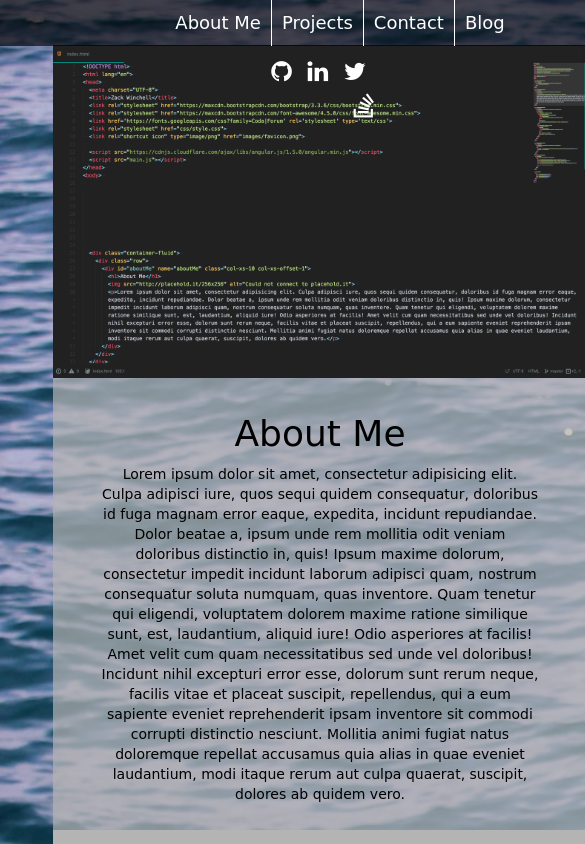
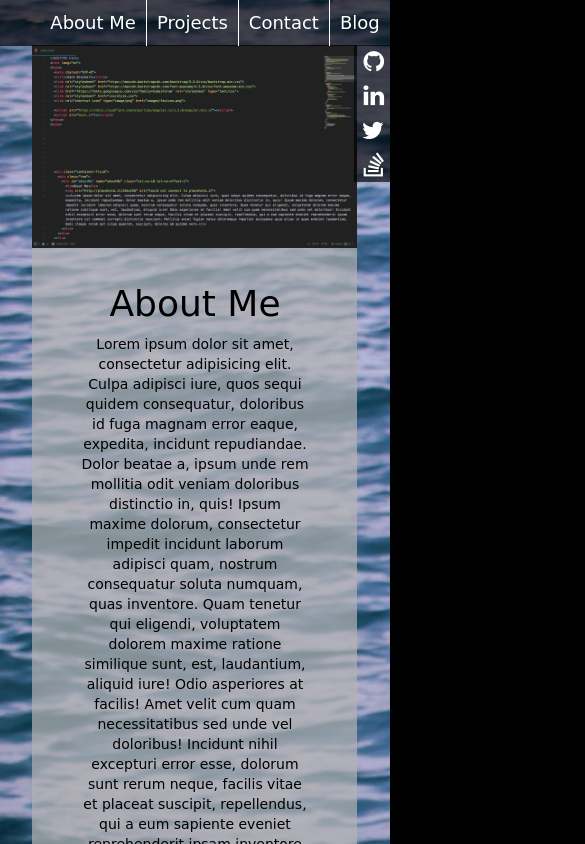
Before and after one commit to Gkjsdll/personal-site-old, a website: page index.html in a window 390 px wide. Shown: the top 844 px of the page, 585 px wide, since content can reach past the window. Drawn offline with nearby package versions, Linux system fonts and the light colour scheme; a web font is replaced by a local one.

Commit message:
site fits much better on small screens

```diff
--- a/index.html
+++ b/index.html
@@ -2,6 +2,8 @@
 <html lang="en">
 <head>
   <meta charset="UTF-8">
+  <meta http-equiv="X-UA-Compatible" content="IE=edge">
+  <meta name="viewport" content="width=device-width, initial-scale=1">
   <title>Zack Winchell</title>
   <link rel="stylesheet" href="https://maxcdn.bootstrapcdn.com/bootstrap/3.3.6/css/bootstrap.min.css">
   <link rel="stylesheet" href="https://maxcdn.bootstrapcdn.com/font-awesome/4.5.0/css/font-awesome.min.css">
--- a/src/sass/style.sass
+++ b/src/sass/style.sass
@@ -3,6 +3,7 @@ $nav-back-color: rgba(0, 0, 0, 0.65)
 $link-text-hover: rgb(220, 220, 220)
 $panel-color: rgb(180, 180, 180)
 $panel-color-alpha: rgba(180, 180, 180, 0.7)
+$project-bgc: rgba(80, 80, 80, 0.3)
 
 *
   font-family: 'Coda', cursive
@@ -13,7 +14,6 @@ body
   background-size: cover
   padding-top: 45px
   text-align: center
-  min-width: 640px
 
 #cssMagic
   text-align: center
@@ -43,8 +43,8 @@ body
     padding: 8px
     text-align: center
     .proj-container
-      border: 6px solid rgba(150, 150, 150, 0.3)
-      background-color: rgba(80, 80, 80, 0.3)
+      border: 6px solid $project-bgc
+      background-color: $project-bgc
       padding: 4px
       .proj-splash
         border: 1px solid rgba(80, 80, 80, 0.6)
@@ -90,12 +90,18 @@ body
   // This places the links on top of the navbar
   z-index: 10
   @media (max-width: 654px)
-    top: 50px
+    top: 45px
+    width: 36px
+    padding: 0px 6px 0px 0px
+    background-color: $nav-back-color
   ul
     margin-bottom: 0px
+    padding: 0px 0px 0px 0px
     li
       display: inline-block
       margin-right: 8px
+      @media (max-width: 654px)
+        margin-right: 0px
       &:last-child
         margin-right: 0px
       a
@@ -107,7 +113,6 @@ body
 #navbar
   background-color: $nav-back-color
   width: 100%
-  min-width: 640px
   position: fixed
   top: 0px
   text-align: center
```
Also changed, not shown: css/style.css.
